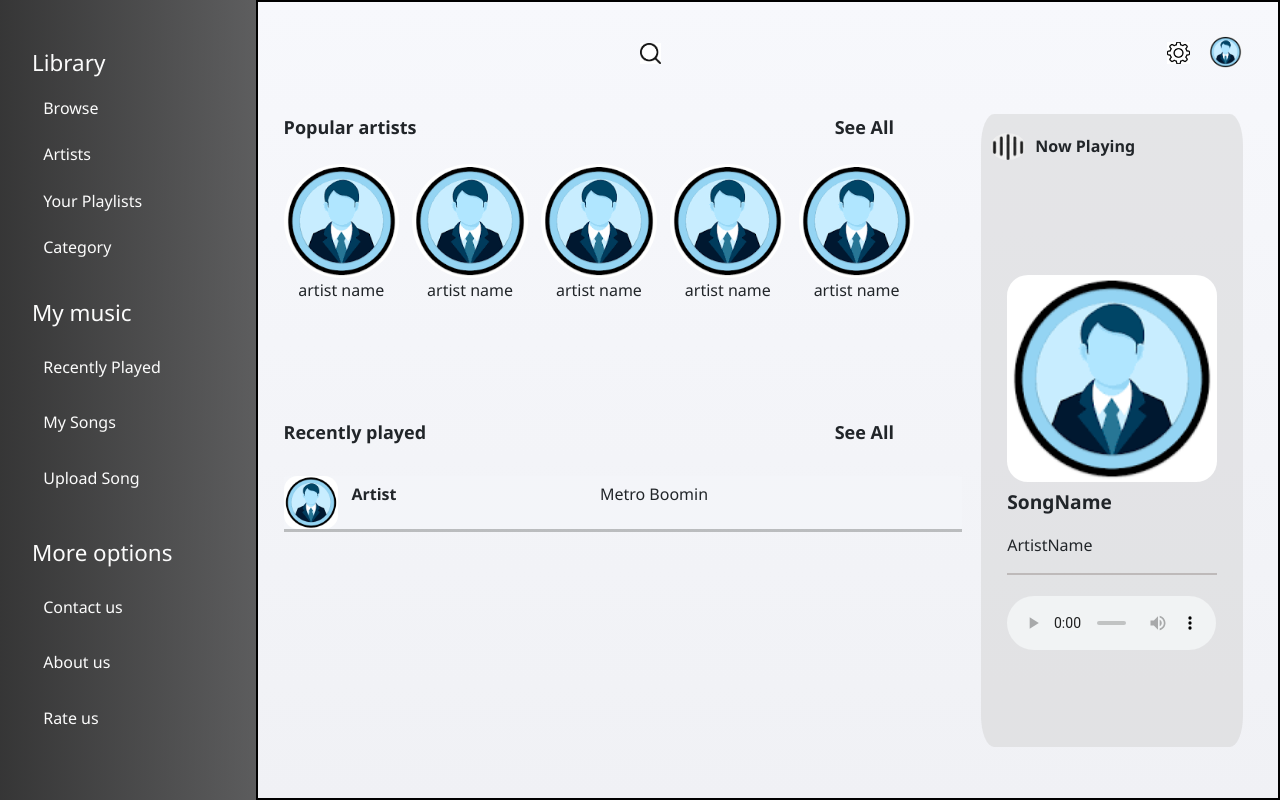
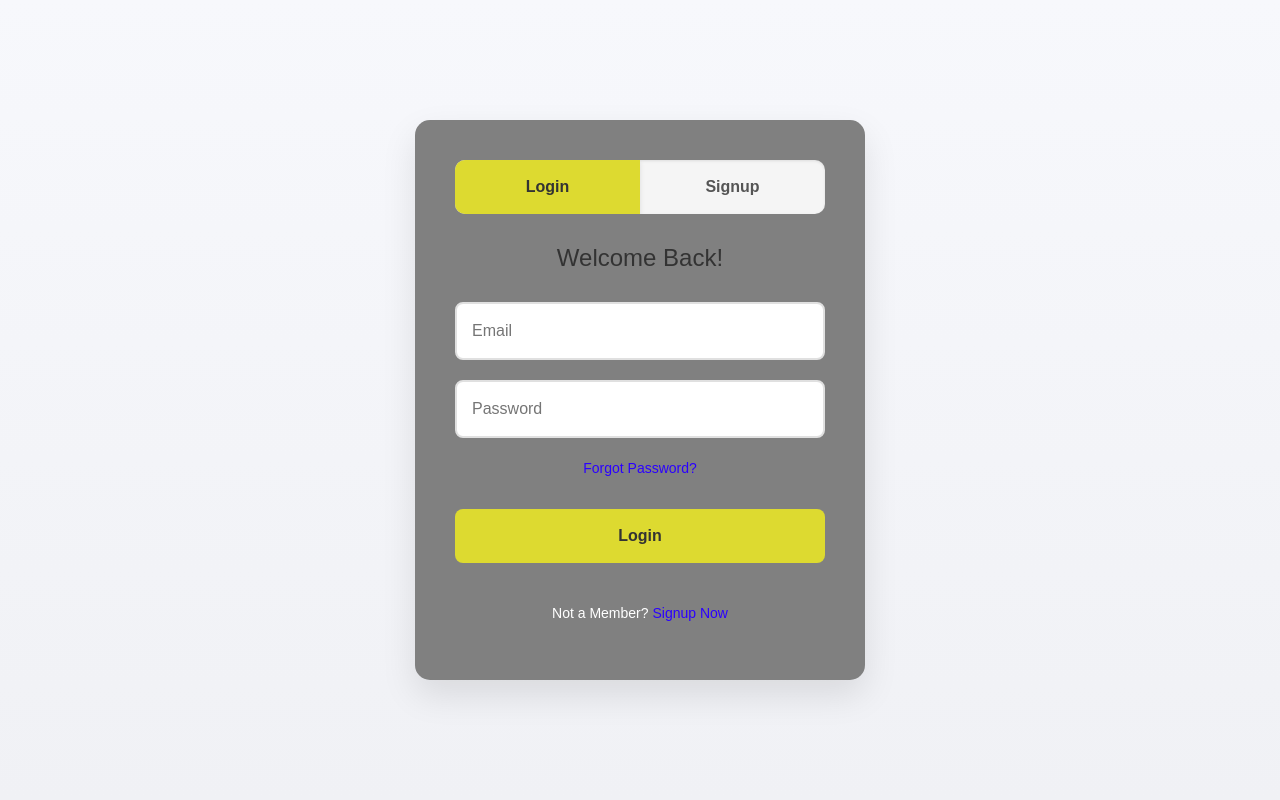
Before and after one commit to sindhujapagadala/Elites, a React (Vite) app in the folder EchoMix/: page / in a window 1280 px wide. Built offline with nearby package versions, Linux system fonts and the light colour scheme.

Commit message:
LoginSignup

```diff
--- a/EchoMix/src/App.jsx
+++ b/EchoMix/src/App.jsx
@@ -2,13 +2,16 @@ import React from 'react';
 import Aboutus from './components/Aboutus/Aboutus';
 import Home from './components/Home/Home';
 import NavBar from './components/NavBar/NavBar';
+import LoginSignup from './components/LoginSignup/LoginSignup';
+
 
 import Song from './components/song/Song'
 import { Nav } from 'react-bootstrap';
 function App() {
   return (
     <>
-     <Home></Home>
+
+     <LoginSignup></LoginSignup>
     </>
   );
 }
--- a/EchoMix/src/components/LoginSignup/LoginSignup.js
+++ b/EchoMix/src/components/LoginSignup/LoginSignup.jsx
@@ -1,5 +1,6 @@
 import React from 'react'
 import { useState } from 'react';
+import './LoginSignup.css';
 
 export default function AuthForm() {
     const [isLogin, setIsLogin] = useState(true);
```
Also changed, not shown: 1 other file (tests, documents, lock files or other folders).
